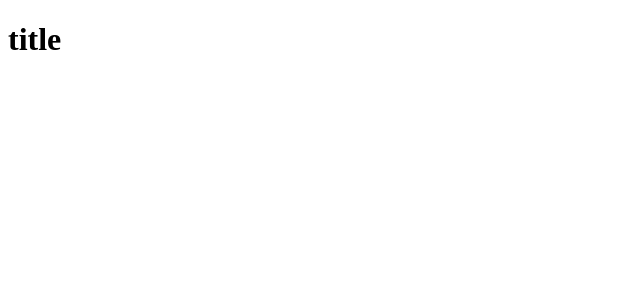
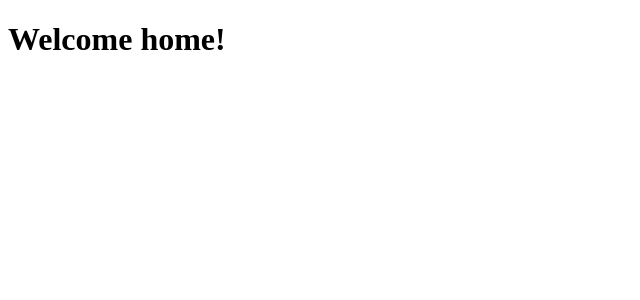
Before and after one commit to Hibanaga/vladyslav-tykhoniuk, a Next.js app: page / in a window 1280 px wide. Shown: the top 300 px of the page, without its empty margins (0-640 px from the left). Built offline with nearby package versions, Linux system fonts and the light colour scheme.

Commit message:
Modify initial route structure

```diff
--- /dev/null
+++ b/src/app/page.tsx
@@ -0,0 +1,3 @@
+export default function Home() {
+    return <h1>Welcome home!</h1>;
+}
--- a/src/pages/index.tsx
+++ /dev/null
@@ -1,7 +0,0 @@
-export default function Index() {
-    return (
-        <main>
-            <h1>title</h1>
-        </main>
-    )
-}
```
Also changed, not shown: src/pages/App.tsx (deleted, +0 -24 lines), tsconfig.json (+10 -3 lines).
